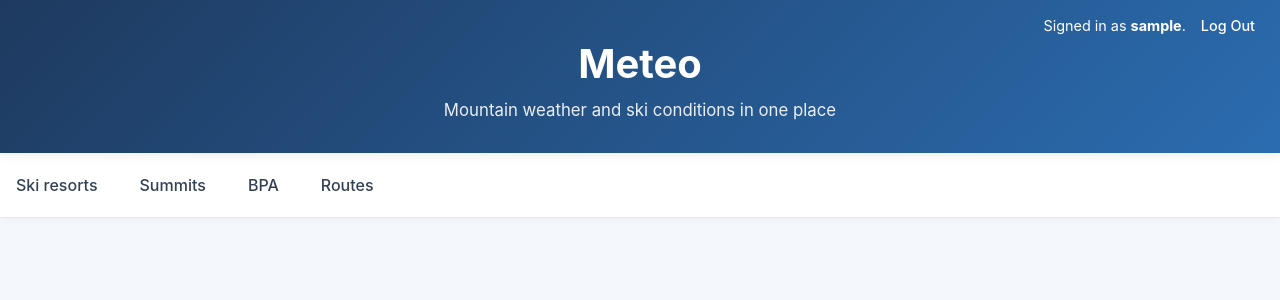
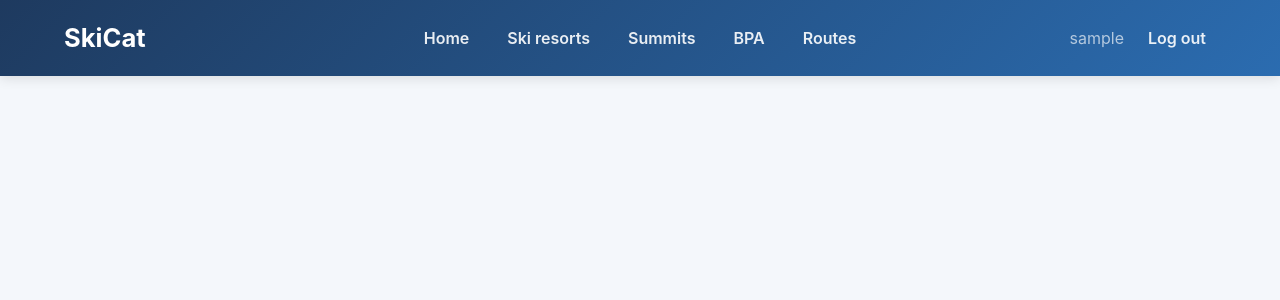
Before and after one commit to AitanaCruxent/Ski-weather-app, a Django app: page / in a window 1280 px wide. Shown: the top 300 px of the page. Run offline with Django 5.2, Linux system fonts and the light colour scheme; the visitor is signed in with stand-in values (Sample User, id 1); some libraries are stand-ins or nearby versions.

Commit message:
new header version, missing button interaction

```diff
--- a/meteo/static/meteo/styles.css
+++ b/meteo/static/meteo/styles.css
@@ -4,89 +4,57 @@ body {
     color: #1f2937;
     font-family: -apple-system, BlinkMacSystemFont, "Segoe UI", Roboto, sans-serif;
 }
-header {
-    position: relative;
+.main-header {
     background: linear-gradient(135deg, #1e3a5f, #2b6cb0);
-    color: white;
-    padding: 40px 0 30px;
-    box-shadow: 0 2px 10px rgba(0, 0, 0, 0.08);
+    box-shadow: 0 2px 12px rgba(0, 0, 0, 0.12);
 }
 
-.login-container {
-    position: absolute;
-    top: 15px;
-    right: 25px;
+.navbar-custom {
+    max-width: 1200px;
+    margin: 0 auto;
+    padding: 18px 24px;
+    display: grid;
+    grid-template-columns: 1fr auto 1fr;
+    align-items: center;
+}
 
+.nav-brand {
+    justify-self: start;
+}
+
+.nav-brand a {
+    color: white;
+    font-size: 1.6rem;
+    font-weight: 700;
+    text-decoration: none;
+}
+
+.nav-main {
+    justify-self: center;
+    display: flex;
+    gap: 18px;
+}
+
+.nav-auth {
+    justify-self: end;
     display: flex;
     align-items: center;
-    gap: 15px;
-
-    font-size: 0.9rem;
-    color: white;
+    gap: 14px;
 }
 
-.login-container .nav {
-    display: flex;
-    gap: 12px;
-    margin: 0;
-    padding: 0;
-    list-style: none;
+.nav-link {
+    color: rgba(255, 255, 255, 0.9);
+    font-weight: 600;
+    padding: 8px 10px;
 }
 
-.login-container .nav-link {
+.nav-link:hover {
     color: white;
-    padding: 0;
     text-decoration: none;
-    font-weight: 500;
 }
 
-
-.login-container .nav-link:hover {
-    text-decoration: underline;
-}
-
-.container-header {
-    max-width: 900px;
-    margin: 0 auto;
-    text-align: center;
-}
-
-.site-title {
-    margin: 0;
-    font-size: 2.5rem;
-    font-weight: 700;
-}
-
-.site-subtitle {
-    margin-top: 10px;
-    margin-bottom: 0;
-    font-size: 1.05rem;
-    opacity: 0.9;
-}
-
-/* Nav */
-.site-nav {
-    background: white;
-    border-bottom: 1px solid #e5e7eb;
-    box-shadow: 0 2px 8px rgba(0, 0, 0, 0.03);
-}
-
-.custom-nav {
-    gap: 10px;
-    padding: 12px 0;
-}
-
-.custom-nav .nav-link {
-    color: #334155;
-    font-weight: 500;
-    border-radius: 999px;
-    padding: 8px 16px;
-    transition: all 0.2s ease;
-}
-
-.custom-nav .nav-link:hover {
-    background-color: #e0e7ff;
-    color: #1d4ed8;
+.username {
+    color: rgba(255, 255, 255, 0.65);
 }
 
 
--- a/meteo/templates/meteo/layout.html
+++ b/meteo/templates/meteo/layout.html
@@ -13,63 +13,37 @@
         {% endblock %}
     </head>
     <body>
-        <header>
-            <div class="login-container">
-                <div>
-                    {% if user.is_authenticated %}
-                        Signed in as <strong>{{ user.username }}</strong>.
-                    {% endif %}
+        <header class="main-header">
+            <nav class="navbar-custom">
+                <div class="nav-brand">
+                    <a href="{% url 'index' %}">SkiCat</a>
                 </div>
 
-                <ul class="nav">
+                <ul class="nav nav-main">
+                    <li class="nav-item"><a class="nav-link" href="{% url 'index' %}">Home</a></li>
+                    <li class="nav-item"><a class="nav-link" href="{% url 'skiresorts' %}">Ski resorts</a></li>
+                    <li class="nav-item"><a class="nav-link" href="{% url 'summits' %}">Summits</a></li>
+                    <li class="nav-item"><a class="nav-link" href="{% url 'bpa' %}">BPA</a></li>
+                    <li class="nav-item"><a class="nav-link" href="">Routes</a></li>
+                </ul>
+
+                <ul class="nav nav-auth">
                     {% if user.is_authenticated %}
+                        <li class="nav-item username">{{ user.username }}</li>
                         <li class="nav-item">
-                            <a class="nav-link" href="{% url 'logout' %}">Log Out</a>
+                            <a class="nav-link" href="{% url 'logout' %}">Log out</a>
                         </li>
                     {% else %}
                         <li class="nav-item">
-                            <a class="nav-link" href="{% url 'login' %}">Log In</a>
+                            <a class="nav-link" href="{% url 'login' %}">Log in</a>
                         </li>
                         <li class="nav-item">
                             <a class="nav-link" href="{% url 'register' %}">Register</a>
                         </li>
                     {% endif %}
                 </ul>
-            </div>
-            <div class="container-header">
-                <h1 class="site-title">Meteo</h1>
-                <p class="site-subtitle">Mountain weather and ski conditions in one place</p>
-            </div>
+            </nav>
         </header>
-
-        <nav class="site-nav">
-            <ul class="nav custom-nav">
-                {% if user.is_authenticated %}
-                    <li class="nav-item">
-                        <a class="nav-link" href="{% url 'skiresorts' %}">Ski resorts</a>
-                    </li>
-                    <li class="nav-item">
-                        <a class="nav-link" href="{% url 'summits' %}">Summits</a>
-                    </li>
-                    <li class="nav-item">
-                        <a class="nav-link" href="{% url 'bpa' %}">BPA</a>
-                    </li>
-                    <li class="nav-item">
-                        <a class="nav-link" href="">Routes</a>
-                    </li>
-                {% else %}
-                    <li class="nav-item">
-                        <a class="nav-link" href="{% url 'skiresorts' %}">Ski resorts</a>
-                    </li>
-                    <li class="nav-item">
-                        <a class="nav-link" href="{% url 'summits' %}">Summits</a>
-                    </li>
-                    <li class="nav-item">
-                        <a class="nav-link" href="{% url 'bpa' %}">BPA</a>
-                    </li>
-                {% endif %}
-            </ul>
-        </nav>
 
         <main class="page-content">
             {% block body %}
```
